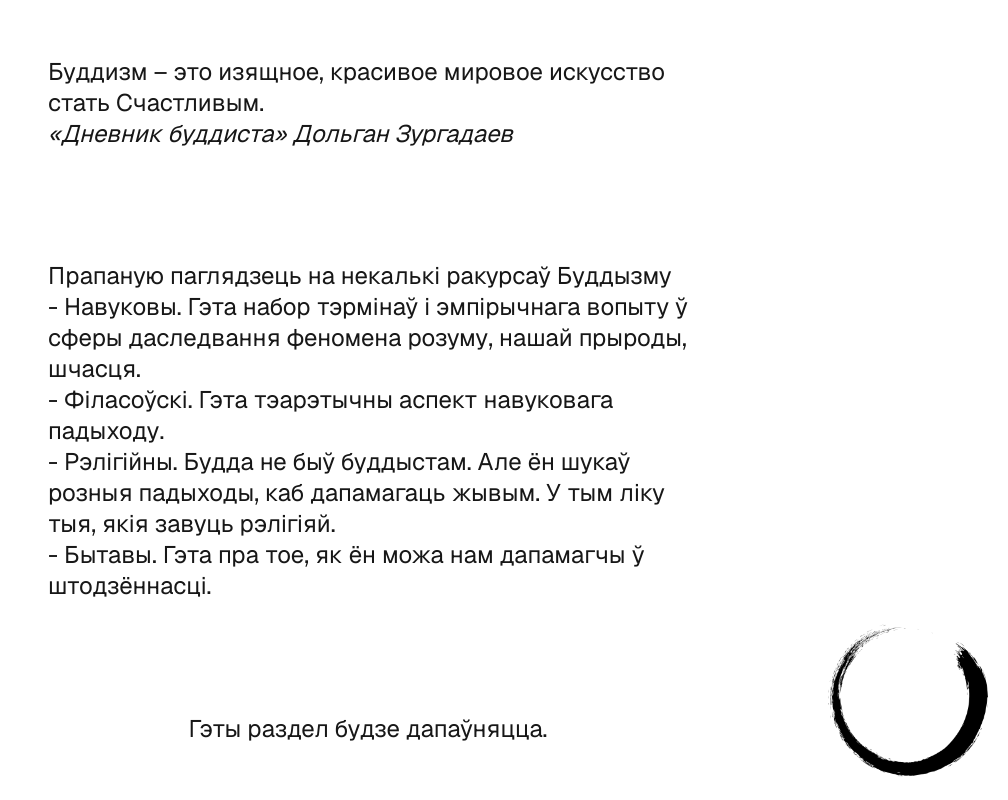
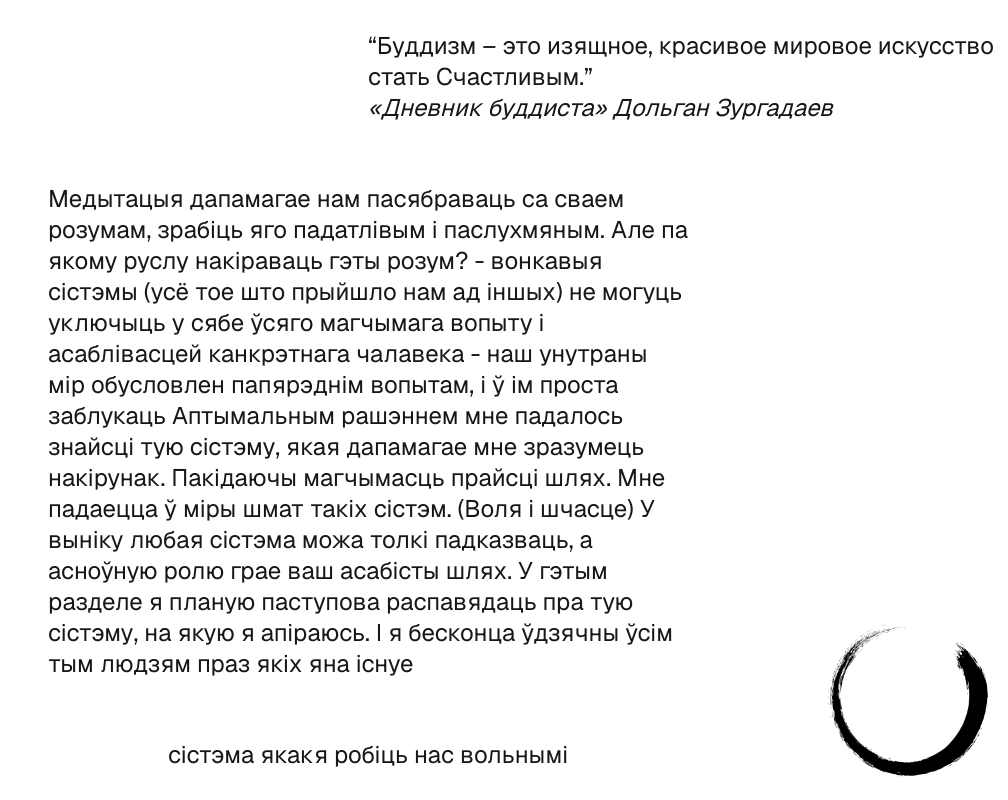
Before and after one commit to jathpr/mitya-public-interface, a Next.js app: page /buddhism in a window 1280 px wide. Shown: the whole page, without its empty margins (272-1280 px from the left). Built offline with nearby package versions, Linux system fonts and the light colour scheme.

Commit message:
minor styles changes

```diff
--- a/src/app/(pages)/about/page.module.css
+++ b/src/app/(pages)/about/page.module.css
@@ -3,13 +3,13 @@
   height: 100vh;
   justify-items: center;
   align-items: center;
-  grid-template-columns: 0.8fr 1fr;
+  grid-template-columns: 0.7fr 1fr;
 }
 
 .photo {
-  height: 70vh;
+  height: 60vh;
   transform: scaleX(-1);
-  width: 70vh;
+  width: 60vh;
   object-fit: cover;
   border-radius: 50%;
 }
--- a/src/app/(pages)/buddhism/page.module.css
+++ b/src/app/(pages)/buddhism/page.module.css
@@ -5,6 +5,10 @@
   align-items: center;
 }
 
+.quote {
+  margin-left: 50vw;
+}
+
 .text {
   width: 50vw;
 }
--- a/src/app/(pages)/buddhism/page.tsx
+++ b/src/app/(pages)/buddhism/page.tsx
@@ -3,13 +3,28 @@ import styles from "./page.module.css";
 export default function buddhism() {
   return (
     <div className={styles.page}>
-      <blockquote>
-        <p className={styles.text}>
+      <blockquote cite="https://aldous-huxley.net" className={styles.quote}>
+        <q className={styles.text}>
           Буддизм – это изящное, красивое мировое искусство стать Счастливым.
-        </p>
+        </q>
+        <br />
         <cite>«Дневник буддиста» Дольган Зургадаев</cite>
       </blockquote>
       <p className={styles.text}>
+        Медытацыя дапамагае нам пасябраваць са сваем розумам, зрабіць яго
+        падатлівым і паслухмяным. Але па якому руслу накіраваць гэты розум? -
+        вонкавыя сістэмы (усё тое што прыйшло нам ад іншых) не могуць уключыць у
+        сябе ўсяго магчымага вопыту і асаблівасцей канкрэтнага чалавека - наш
+        унутраны мір обусловлен папярэднім вопытам, і ў ім проста заблукаць
+        Аптымальным рашэннем мне падалось знайсці тую сістэму, якая дапамагае
+        мне зразумець накірунак. Пакідаючы магчымасць прайсці шлях. Мне падаецца
+        ў міры шмат такіх сістэм. (Воля і шчасце) У выніку любая сістэма можа
+        толкі падказваць, а асноўную ролю грае ваш асабісты шлях. У гэтым
+        разделе я планую паступова распавядаць пра тую сістэму, на якую я
+        апіраюсь. І я бесконца ўдзячны ўсім тым людзям праз якіх яна існуе
+      </p>
+      сістэма якакя робіць нас вольнымі
+      {/* <p className={styles.text}>
         Прапаную паглядзець на некалькі ракурсаў Буддызму <br />
         - Навуковы. Гэта набор тэрмінаў і эмпірычнага вопыту ў сферы даследвання
         феномена розуму, нашай прыроды, шчасця.
@@ -20,8 +35,7 @@ export default function buddhism() {
         <br />
         - Бытавы. Гэта пра тое, як ён можа нам дапамагчы ў штодзённасці.
         <br />
-      </p>
-      Гэты раздел будзе дапаўняцца.
+      </p> */}
     </div>
   );
 }
--- a/src/app/(pages)/view/page.tsx
+++ b/src/app/(pages)/view/page.tsx
@@ -1,6 +1,6 @@
 import styles from "./page.module.css";
 
-export default function meditation() {
+export default function view() {
   return (
     <div className={styles.page}>
       <p className={styles.text}>
--- a/src/app/page.module.css
+++ b/src/app/page.module.css
@@ -4,7 +4,16 @@
   justify-items: center;
   align-items: center;
   align-content: center;
-  grid-template-columns: 0.8fr 1fr;
+  gap: 20px;
+  grid-template-columns: 0.7fr 1fr;
+}
+
+.contacts {
+  display: grid;
+  justify-items: center;
+  align-items: center;
+  align-content: center;
+  grid-template-columns: 1fr 1fr;
 }
 
 .qr {
```
